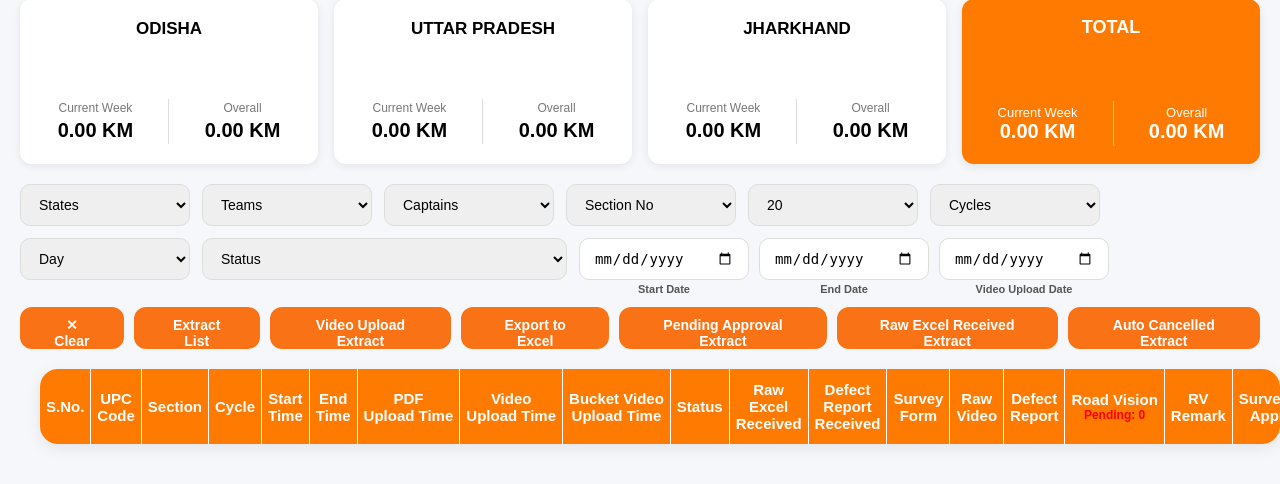
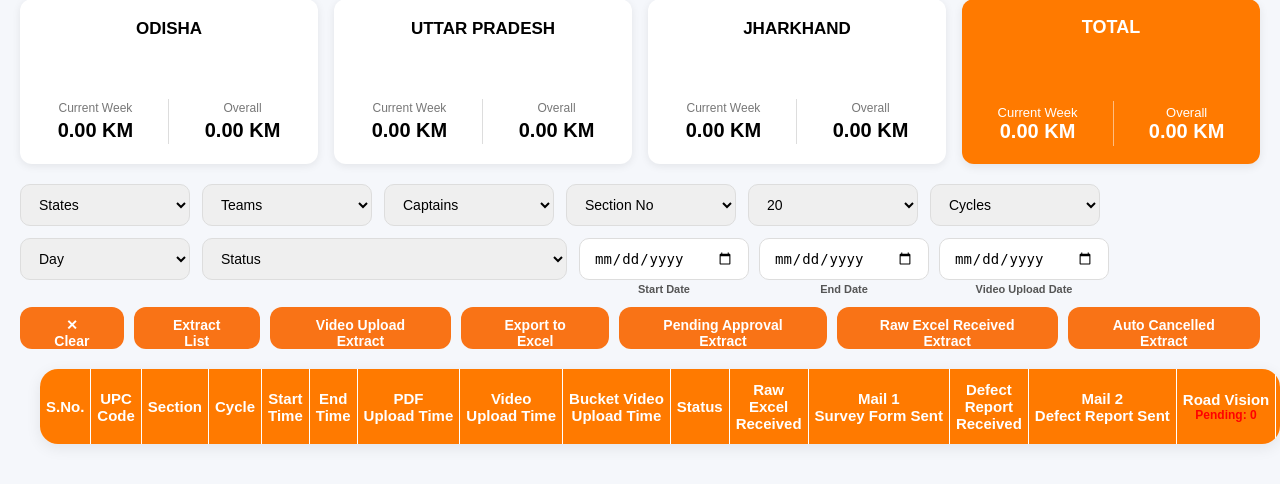
Before and after one commit to pranay3024/VIAMA, a Flask app: page /admin in a window 1280 px wide. Shown: the part 584-1068 px from the top of the page. Run offline with Flask 3, Linux system fonts and the light colour scheme; the visitor is signed in with stand-in values (Sample User, id 1); data that the repository does not hold is empty; some libraries are stand-ins or nearby versions.

Commit message:
column add

```diff
--- a/routes/admin.py
+++ b/routes/admin.py
@@ -1728,6 +1728,14 @@ def admin_dashboard():
             _raw_xlsx_label_for_survey(survey, dashboard_raw_files)
             or survey.raw_video_received_at
         )
+        survey.display_survey_form_sent_at = (
+            survey.raw_video_email_sent_at + ist_offset
+            if survey.raw_video_email_sent_at else None
+        )
+        survey.display_defect_mail_sent_at = (
+            survey.defect_report_email_sent_at + ist_offset
+            if survey.defect_report_email_sent_at else None
+        )
         survey.defect_excel_received = bool(
             (
                 find_defect_report_file(
--- a/templates/admin/dashboard.html
+++ b/templates/admin/dashboard.html
@@ -862,12 +862,9 @@ onclick="clearFilters()">
 <th>Upload<br>Duration</th> -->
 
 <th>Raw<br>Excel<br>Received</th>
+<th>Mail 1<br>Survey Form Sent</th>
 <th>Defect<br>Report<br>Received</th>
-<th>Survey<br>Form</th>
-
-<th>Raw<br>Video</th>
-
-<th>Defect<br>Report</th>
+<th>Mail 2<br>Defect Report Sent</th>
 
 <th>
     Road Vision
@@ -1435,6 +1432,18 @@ onclick="clearFilters()">
     </td>
 
     <td>
+{% if survey.raw_video_email_sent_at %}
+<strong style="color:green;">Sent</strong>
+<br><small>
+{{ survey.display_survey_form_sent_at.strftime('%d %b %Y') }}<br>
+{{ survey.display_survey_form_sent_at.strftime('%I:%M %p') }} IST
+</small>
+{% else %}
+<strong style="color:#a33;">NO</strong>
+{% endif %}
+    </td>
+
+    <td>
 {% if survey.defect_excel_received %}
 <strong style="color:green;">YES</strong>
 {% else %}
@@ -1443,69 +1452,15 @@ onclick="clearFilters()">
     </td>
 
     <td>
-
-{% if survey.survey_form_completed %}
-
- YES
-
-{% if survey.display_survey_form_completed_at %}
-<br>
-<small>
-{{ survey.display_survey_form_completed_at.strftime('%d %b %Y') }}<br>
-{{ survey.display_survey_form_completed_at.strftime('%I:%M %p') }}
+{% if survey.defect_report_email_sent_at %}
+<strong style="color:green;">Sent</strong>
+<br><small>
+{{ survey.display_defect_mail_sent_at.strftime('%d %b %Y') }}<br>
+{{ survey.display_defect_mail_sent_at.strftime('%I:%M %p') }} IST
 </small>
+{% else %}
+<strong style="color:#a33;">NO</strong>
 {% endif %}
-
-{% else %}
-
- NO
-
-{% endif %}
-
-    </td>
-
-    <td>
-
-{% if survey.task1_completed %}
-
- YES
-
-{% if survey.display_task1_completed_at %}
-<br>
-<small>
-{{ survey.display_task1_completed_at.strftime('%d %b %Y') }}<br>
-{{ survey.display_task1_completed_at.strftime('%I:%M %p') }}
-</small>
-{% endif %}
-
-{% else %}
-
- NO
-
-{% endif %}
-
-    </td>
-
-    <td>
-
-{% if survey.task2_completed %}
-
- YES
-
-{% if survey.display_task2_completed_at %}
-<br>
-<small>
-{{ survey.display_task2_completed_at.strftime('%d %b %Y') }}<br>
-{{ survey.display_task2_completed_at.strftime('%I:%M %p') }}
-</small>
-{% endif %}
-
-{% else %}
-
- NO
-
-{% endif %}
-
     </td>
 
     <!-- ROADVISION -->
@@ -2362,9 +2317,10 @@ function exportDashboardToExcel() {
     // 7  Video Upload Time
     // 8  Bucket Video Upload Time
     // 9  Status
-    // 10 Survey Form
-    // 11 Raw Video
-    // 12 Defect Report
+    // 10 Raw Excel Received
+    // 11 Mail 1 Survey Form Sent
+    // 12 Defect Report Received
+    // 13 Mail 2 Defect Report Sent
     //
     // Road Vision, RV Remark and Details
     // are intentionally NOT exported.
@@ -2381,9 +2337,10 @@ function exportDashboardToExcel() {
         "Video Upload Time",
         "Bucket Video Upload Time",
         "Status",
-        "Survey Form",
-        "Raw Video",
-        "Defect Report"
+        "Raw Excel Received",
+        "Mail 1 Survey Form Sent",
+        "Defect Report Received",
+        "Mail 2 Defect Report Sent"
     ];
 
     const workbook = new ExcelJS.Workbook();
@@ -2415,13 +2372,13 @@ function exportDashboardToExcel() {
             row.querySelectorAll("td")
         );
 
-        if (cells.length < 13) {
+        if (cells.length < 14) {
             return;
         }
 
         const values = [];
 
-        for (let i = 0; i < 13; i++) {
+        for (let i = 0; i < 14; i++) {
 
             values.push(cells[i]
                 .innerText
```
